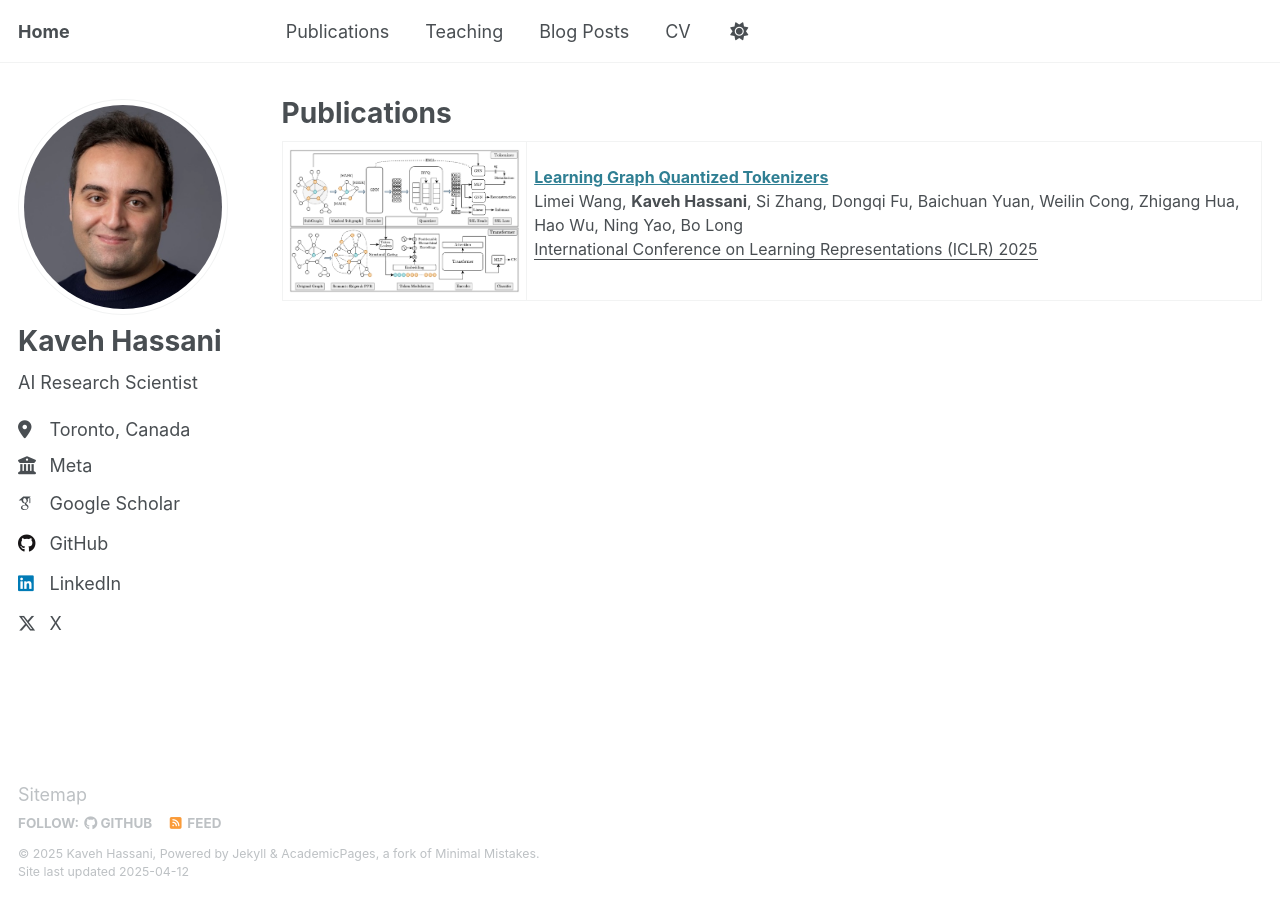
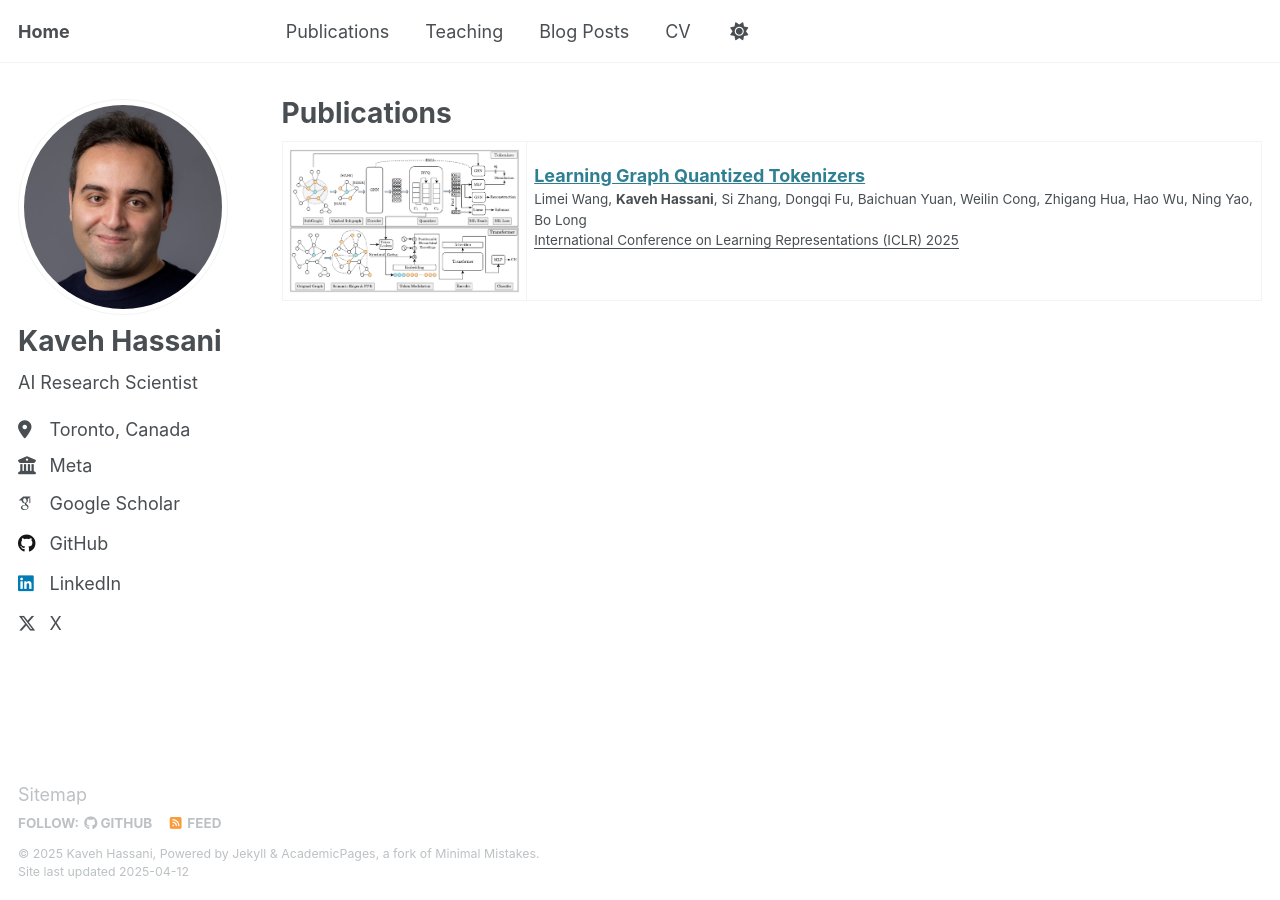
Before and after one commit to kavehhassani/kavehhassani.github.io, a Jekyll site: the page built from _pages/publications.html, in a window 1280 px wide. Built offline with Jekyll 4.4.1, drawn with Linux system fonts in a browser that asks for light colours; some web fonts are replaced.

Commit message:
Update publications.html

```diff
--- a/_pages/publications.html
+++ b/_pages/publications.html
@@ -19,12 +19,12 @@ author_profile: true
   }
 
   .publication-content {
-    font-size: 16px !important;  /* Force font size */
-    line-height: 1.5 !important; /* Force line height */
+    font-size: inherit;
+    line-height: inherit;
   }
 
-  .publication-content p {
-    font-size: 16px !important;  /* Also force font size for paragraphs */
+  .paper-title {
+    font-size: 18px;
   }
 </style>
 
@@ -38,7 +38,7 @@ author_profile: true
     <td width="75%" style="vertical-align: top;">
       <div class="publication-content">
         <p>
-          <b><a target="_blank" href="https://arxiv.org/abs/2410.13798">Learning Graph Quantized Tokenizers</a></b>
+          <b><a class="paper-title" target="_blank" href="https://arxiv.org/abs/2410.13798">Learning Graph Quantized Tokenizers</a></b>
           <br>
           Limei Wang, <strong>Kaveh Hassani</strong>, Si Zhang, Dongqi Fu, Baichuan Yuan, Weilin Cong, Zhigang Hua, Hao Wu, Ning Yao, Bo Long
           <br>
```
